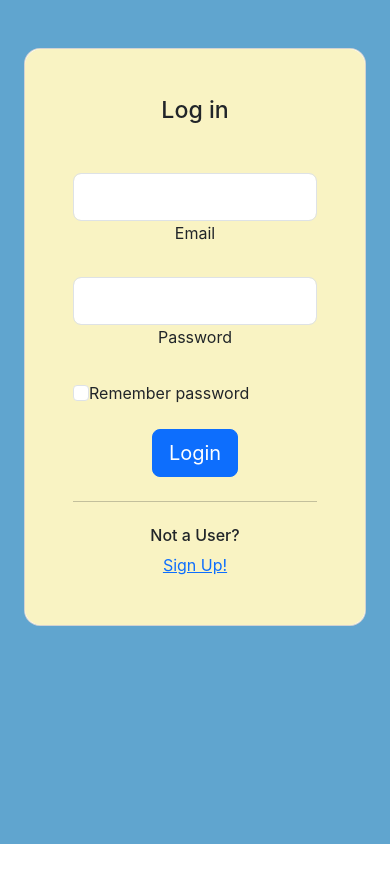
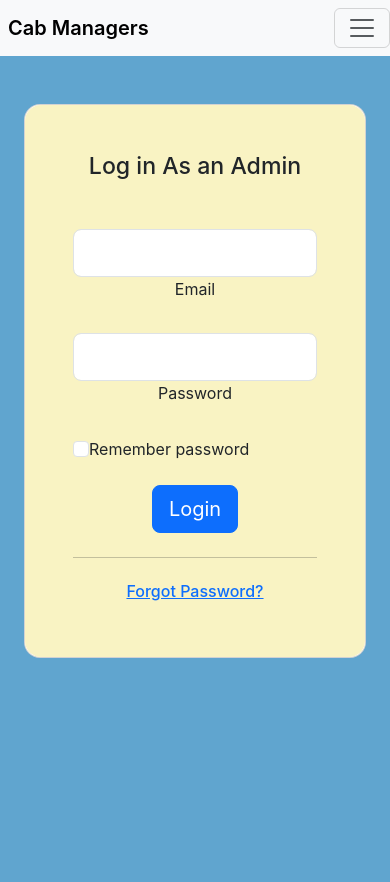
Before and after one commit to prathambhatia86/CabProject, a React (Create React App) app in the folder frontend/cabmanager/: page / in a window 390 px wide. Shown: the top 882 px of the page. Before the commit the page ends 844 px from the top, so only its background shows below. Built offline with nearby package versions, Linux system fonts and the light colour scheme.

Commit message:
removed signup component, added navbar

```diff
--- a/frontend/cabmanager/src/components/Home.js
+++ b/frontend/cabmanager/src/components/Home.js
@@ -1,12 +1,26 @@
-import React from 'react'
-import { Outlet } from 'react-router-dom'
+import React, { useEffect, useState } from 'react'
+import '../css/Home.css'
+import Navbar from './Navbar'
+import Login from './registrationComponents/Login';
 
 export default function Home() {
+    const [current, setCurrent] = useState(0);
+    const [logURL, setURL] = useState("/adminlogin")
+    useEffect(() => {
+        if (current) {
+            setURL("/driverlogin");
+        } else {
+            setURL("/adminlogin");
+        }
+    }, [current])
     return (
-        <section className='text-center vh-100' style={{ backgroundColor: 'rgb(96, 165, 207)', height: '100%', overflowY: 'scroll' }}>
-            <div className='container-fluid' >
-                <Outlet />
-            </div>
-        </section >
+        <>
+            <Navbar curr={current} changeCurr={setCurrent} />
+            <section className='text-center vh-100' style={{ backgroundColor: 'rgb(96, 165, 207)', height: '100%', overflowY: 'scroll' }}>
+                <div className='container-fluid' >
+                    <Login action={logURL} curr={current} />
+                </div>
+            </section >
+        </>
     )
 }
--- /dev/null
+++ b/frontend/cabmanager/src/components/Navbar.js
@@ -0,0 +1,31 @@
+import React from 'react'
+import { Link } from 'react-router-dom'
+
+export default function Navbar(props) {
+    return (
+        <div>
+            <nav className="navbar navbar-expand-lg navbar-light bg-light">
+                <Link className="navbar-brand mx-2 fw-semibold" to="#">Cab Managers</Link>
+                <button className="navbar-toggler" type="button" data-bs-toggle="collapse" data-bs-target="#navbarSupportedContent" aria-controls="navbarSupportedContent" aria-expanded="false" aria-label="Toggle navigation">
+                    <span className="navbar-toggler-icon"></span>
+                </button>
+
+                <div className="collapse navbar-collapse" id="navbarSupportedContent">
+                    <ul className="navbar-nav mr-auto">
+                        <li className="nav-item active">
+                            <div className="nav-link" onClick={() => { props.changeCurr(0); }}>Admin Login<span className="sr-only">{!props.curr ? "(current)" : ""}</span></div>
+                        </li>
+                        <li className="nav-item">
+                            <div className="nav-link" onClick={() => { props.changeCurr(1); }}>Drivers Login<span className="sr-only">{props.curr ? "(current)" : ""}</span></div>
+                        </li>
+                    </ul>
+                </div>
+                <picture className='TaxiGif'>
+                    <source media="(min-width:900px)" srcSet="https://www.bing.com/th/id/OGC.3d88f32bc7906648c3cf43f34e488531?pid=1.7&rurl=https%3a%2f%2fwww.animatedimages.org%2fdata%2fmedia%2f679%2fanimated-taxi-image-0007.gif&ehk=8VW4bfTgy1Dd%2fzPRt0vyocuZTsql3fy37%2bha9tZwlPI%3d" />
+                    <source srcSet="" />
+                    <img className='rounded  img-fluid float-end TaxiGif' style={{ minHeight: '5vh', maxHeight: '50px', float: 'right' }} alt='taxi-gif' />
+                </picture>
+            </nav>
+        </div>
+    )
+}
--- a/frontend/cabmanager/src/components/driverComponents/Driver.js
+++ b/frontend/cabmanager/src/components/driverComponents/Driver.js
@@ -0,0 +1,9 @@
+import React from 'react'
+
+export default function Driver() {
+    return (
+        <div>
+
+        </div>
+    )
+}
--- a/frontend/cabmanager/src/components/registrationComponents/Login.js
+++ b/frontend/cabmanager/src/components/registrationComponents/Login.js
@@ -1,23 +1,24 @@
 import React from 'react'
-import { Link } from 'react-router-dom'
+import { Form, Link } from 'react-router-dom'
 
-export default function Login() {
+export default function Login(props) {
+    console.log(props);
     return (
         <div className="container py-5 h-100" >
             <div className="row d-flex justify-content-center align-items-center h-100" >
                 <div className="col-12 col-md-8 col-lg-6 col-xl-5" >
                     <div className="card shadow-2-strong" style={{ borderRadius: '1rem' }} >
                         <div className="card-body p-5 text-center" style={{ backgroundColor: 'rgb(249, 243, 195)', borderRadius: '1rem' }}>
-
-                            <h3 className="mb-5">Log in</h3>
+                            <Form method='post' action={props.action}>
+                                <h3 className="mb-5">Log in As {props.curr ? "a Driver" : "an Admin"}</h3>
 
                                 <div className="form-outline mb-4">
-                                <input type="email" id="typeEmailX-2" className="form-control form-control-lg" />
+                                    <input type="email formInput" id="typeEmailX-2" className="form-control form-control-lg" />
                                     <label className="form-label" htmlFor="typeEmailX-2">Email</label>
                                 </div>
 
                                 <div className="form-outline mb-4">
-                                <input type="password" id="typePasswordX-2" className="form-control form-control-lg" />
+                                    <input type="password formInput" id="typePasswordX-2" className="form-control form-control-lg" />
                                     <label className="form-label" htmlFor="typePasswordX-2">Password</label>
                                 </div>
 
@@ -27,10 +28,9 @@ export default function Login() {
                                 </div>
 
                                 <button className="btn btn-primary btn-lg btn-block" type="submit">Login</button>
-
+                            </Form>
                             <hr className="my-4" />
-                            <h6>Not a User?</h6>
-                            <Link to='/signup'>Sign Up!</Link>
+                            <Link to='/fgtpwd'><h6>Forgot Password?</h6></Link>
                         </div>
                     </div>
                 </div>
--- a/frontend/cabmanager/src/components/registrationComponents/Signup.js
+++ /dev/null
@@ -1,42 +0,0 @@
-import React from 'react'
-import { Link } from 'react-router-dom'
-
-export default function Signup() {
-    return (
-        <div >
-            <div className="container py-5 h-100" >
-                <div className="row d-flex justify-content-center align-items-center h-100">
-                    <div className="col-12 col-md-8 col-lg-6 col-xl-5">
-                        <div className="card shadow-2-strong" style={{ borderRadius: '1rem' }}>
-                            <div className="card-body p-5 text-center" style={{ backgroundColor: 'rgb(249, 243, 195)', borderRadius: '1rem' }}>
-
-                                <h3 className="mb-5">Sign Up</h3>
-
-                                <div className="form-outline mb-4">
-                                    <input type="email" id="typeEmailX-2" className="form-control form-control-lg" />
-                                    <label className="form-label" htmlFor="typeEmailX-2">Email</label>
-                                </div>
-
-                                <div className="form-outline mb-4">
-                                    <input type="password" id="typePasswordX-2" className="form-control form-control-lg" />
-                                    <label className="form-label" htmlFor="typePasswordX-2">Password</label>
-                                </div>
-
-                                <div className="form-outline mb-4">
-                                    <input type="password" id="typePasswordX-2" className="form-control form-control-lg" />
-                                    <label className="form-label" htmlFor="typePasswordX-2">Password</label>
-                                </div>
-
-                                <button className="btn btn-primary btn-lg btn-block" type="submit">Login</button>
-
-                                <hr className="my-4" />
-                                <h6>Not a User?</h6>
-                                <Link to='/'>Sign Up!</Link>
-                            </div>
-                        </div>
-                    </div>
-                </div>
-            </div>
-        </div>
-    )
-}
--- /dev/null
+++ b/frontend/cabmanager/src/css/Home.css
@@ -0,0 +1,9 @@
+.formInput {}
+
+.TaxiGif {
+    @media (max-width:899px) {
+        display: none;
+        visibility: hidden;
+        width: 0px;
+    }
+}
```
Also changed, not shown: frontend/cabmanager/src/App.js (+0 -12 lines). Lines whose indentation alone changed are shown as unchanged.
